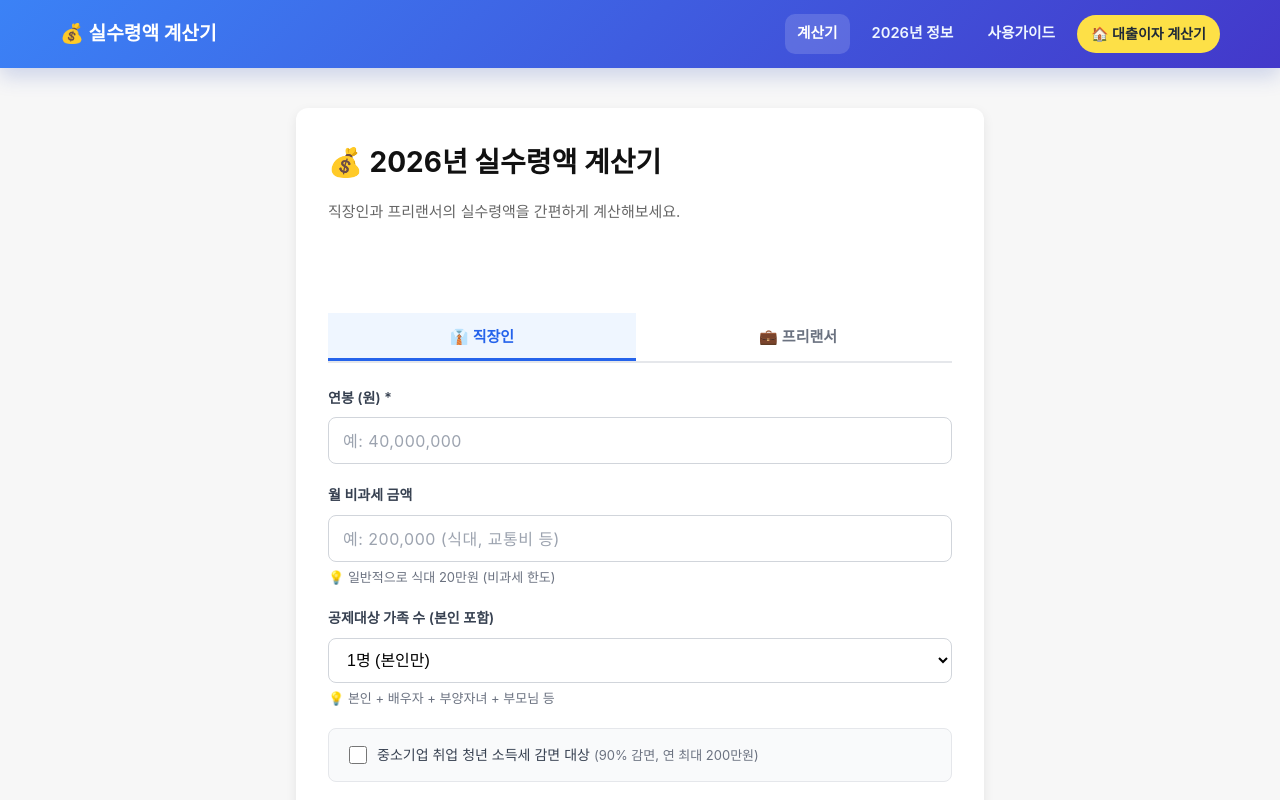
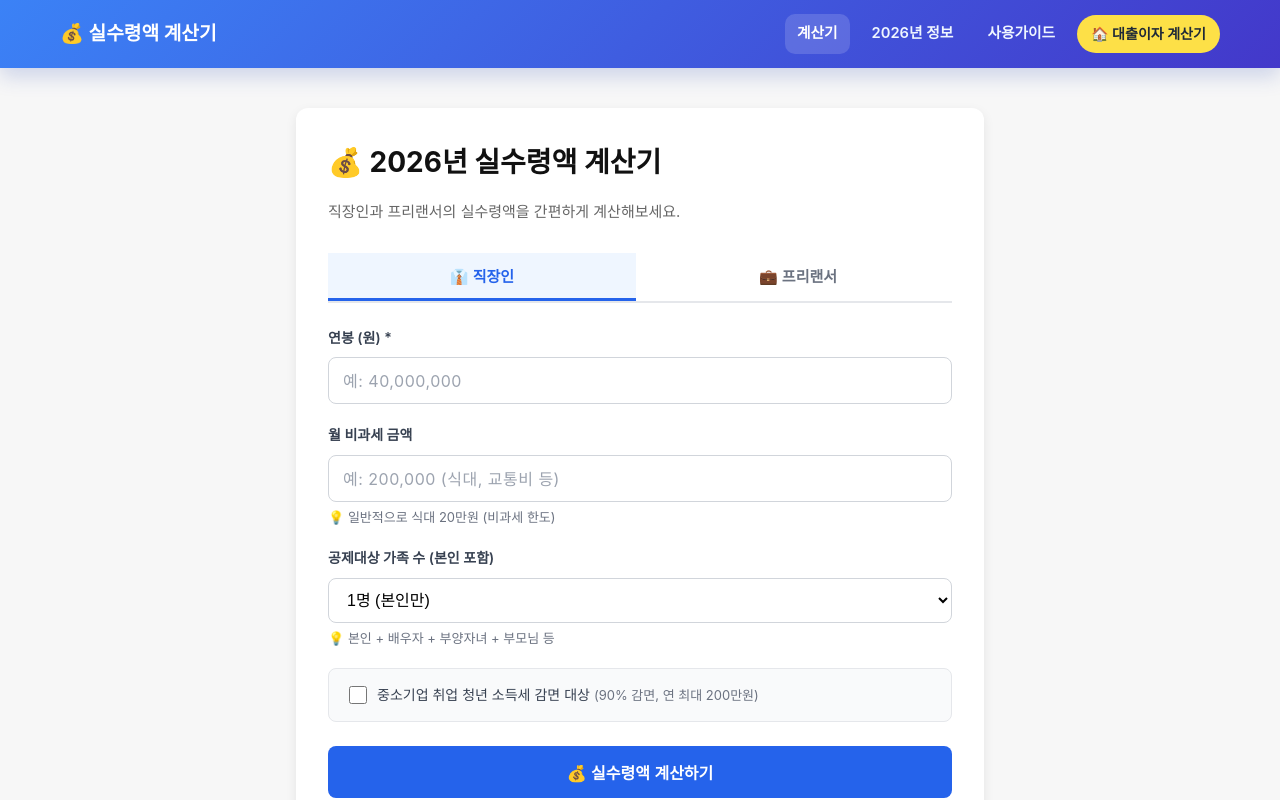
Before and after one commit to LeeGukHeon/SalaryCalculator, a React (Vite) app: page / in a window 1280 px wide. Shown: the top 800 px of the page. Built offline with nearby package versions, Linux system fonts and the light colour scheme.

Commit message:
refactor: move home top ad out of first fold

```diff
--- a/src/pages/Home.jsx
+++ b/src/pages/Home.jsx
@@ -145,9 +145,6 @@ function Home() {
         <p className="description">
           직장인과 프리랜서의 실수령액을 간편하게 계산해보세요.
         </p>
-
-        {/* ========== 광고 1: 상단 배너 ========== */}
-        <AdSense slot="3434966366" format="auto" style={{ marginBottom: "20px" }} />
 
         {/* ========== 탭 전환 ========== */}
         <div className="tab-container">
@@ -1675,6 +1672,7 @@ function Home() {
         <p className="help-text">최종 검토일: 2026-02-10 · 다음 정기 점검: 매월 1주차</p>
       </section>
 
+      {/* ========== 광고: 하단 배치 (첫 화면 가림 최소화) ========== */}
       <AdSense slot="4153151665" format="auto" style={{ marginTop: "24px" }} />
     </div>
   );
```
